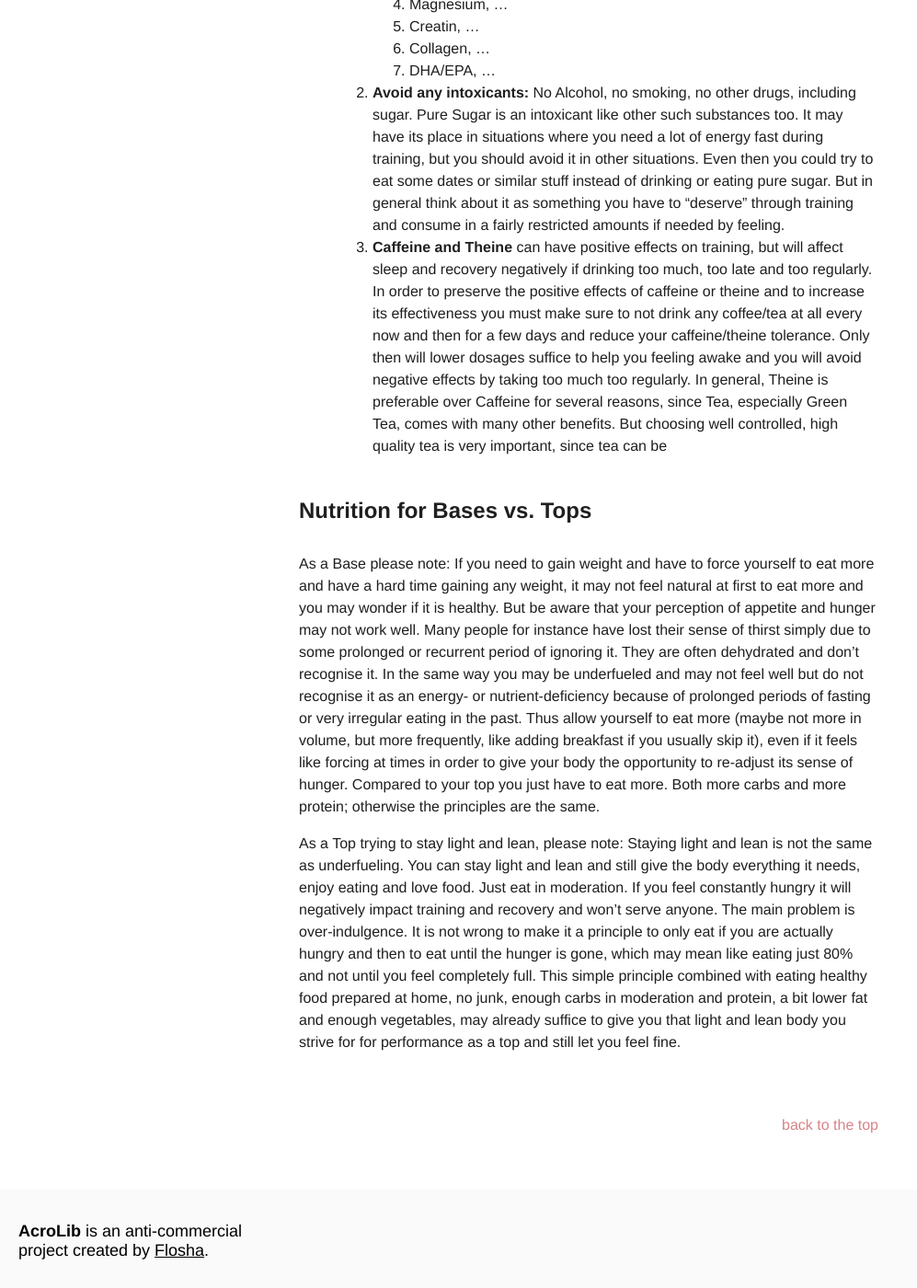
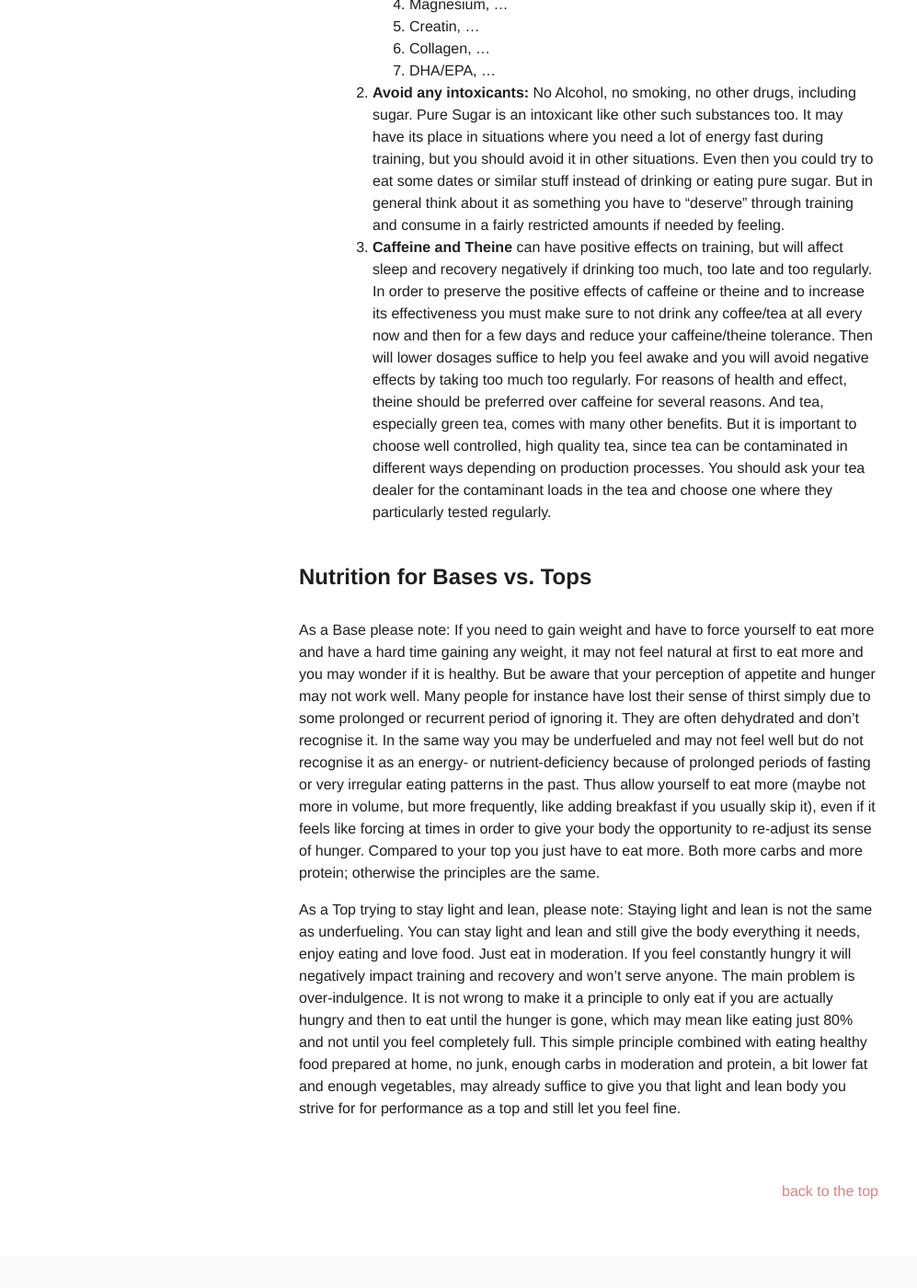
Before and after one commit to floshin/acrolib, a Jekyll site: the page built from training/recovery-guide.md, in a window 1280 px wide and 1400 px high, scrolled down 2139 px. Shown: the whole window at 92% size, without its empty margins (0-997 px from the left). Built offline with Jekyll 4.4.1, drawn with Linux system fonts in a browser that asks for light colours; our own code applies the rules of GitHub Pages for plain Markdown files.

Commit message:
Update recovery-guide.md

```diff
--- a/training/recovery-guide.md
+++ b/training/recovery-guide.md
@@ -22,11 +22,11 @@ In order to recover the best from your training (apart from not training too muc
          6. Collagen, ...
          7. DHA/EPA, ...
     2. **Avoid any intoxicants:** No Alcohol, no smoking, no other drugs, including sugar. Pure Sugar is an intoxicant like other such substances too. It may have its place in situations where you need a lot of energy fast during training, but you should avoid it in other situations. Even then you could try to eat some dates or similar stuff instead of drinking or eating pure sugar. But in general think about it as something you have to "deserve" through training and consume in a fairly restricted amounts if needed by feeling.
-    3. **Caffeine and Theine** can have positive effects on training, but will affect sleep and recovery negatively if drinking too much, too late and too regularly. In order to preserve the positive effects of caffeine or theine and to increase its effectiveness you must make sure to not drink any coffee/tea at all every now and then for a few days and reduce your caffeine/theine tolerance. Only then will lower dosages suffice to help you feeling awake and you will avoid negative effects by taking too much too regularly. In general, Theine is preferable over Caffeine for several reasons, since Tea, especially Green Tea, comes with many other benefits. But choosing well controlled, high quality tea is very important, since tea can be
+    3. **Caffeine and Theine** can have positive effects on training, but will affect sleep and recovery negatively if drinking too much, too late and too regularly. In order to preserve the positive effects of caffeine or theine and to increase its effectiveness you must make sure to not drink any coffee/tea at all every now and then for a few days and reduce your caffeine/theine tolerance. Then will lower dosages suffice to help you feel awake and you will avoid negative effects by taking too much too regularly. For reasons of health and effect, theine should be preferred over caffeine for several reasons. And tea, especially green tea, comes with many other benefits. But it is important to choose well controlled, high quality tea, since tea can be contaminated in different ways depending on production processes. You should ask your tea dealer for the contaminant loads in the tea and choose one where they particularly tested regularly.
 
 
 ## Nutrition for Bases vs. Tops
 
-As a Base please note: If you need to gain weight and have to force yourself to eat more and have a hard time gaining any weight, it may not feel natural at first to eat more and you may wonder if it is healthy. But be aware that your perception of appetite and hunger may not work well. Many people for instance have lost their sense of thirst simply due to some prolonged or recurrent period of ignoring it. They are often dehydrated and don't recognise it. In the same way you may be underfueled and may not feel well but do not recognise it as an energy- or nutrient-deficiency because of prolonged periods of fasting or very irregular eating in the past. Thus allow yourself to eat more (maybe not more in volume, but more frequently, like adding breakfast if you usually skip it), even if it feels like forcing at times in order to give your body the opportunity to re-adjust its sense of hunger. Compared to your top you just have to eat more. Both more carbs and more protein; otherwise the principles are the same.
+As a Base please note: If you need to gain weight and have to force yourself to eat more and have a hard time gaining any weight, it may not feel natural at first to eat more and you may wonder if it is healthy. But be aware that your perception of appetite and hunger may not work well. Many people for instance have lost their sense of thirst simply due to some prolonged or recurrent period of ignoring it. They are often dehydrated and don't recognise it. In the same way you may be underfueled and may not feel well but do not recognise it as an energy- or nutrient-deficiency because of prolonged periods of fasting or very irregular eating patterns in the past. Thus allow yourself to eat more (maybe not more in volume, but more frequently, like adding breakfast if you usually skip it), even if it feels like forcing at times in order to give your body the opportunity to re-adjust its sense of hunger. Compared to your top you just have to eat more. Both more carbs and more protein; otherwise the principles are the same.
 
 As a Top trying to stay light and lean, please note: Staying light and lean is not the same as underfueling. You can stay light and lean and still give the body everything it needs, enjoy eating and love food. Just eat in moderation. If you feel constantly hungry it will negatively impact training and recovery and won't serve anyone. The main problem is over-indulgence. It is not wrong to make it a principle to only eat if you are actually hungry and then to eat until the hunger is gone, which may mean like eating just 80% and not until you feel completely full. This simple principle combined with eating healthy food prepared at home, no junk, enough carbs in moderation and protein, a bit lower fat and enough vegetables, may already suffice to give you that light and lean body you strive for for performance as a top and still let you feel fine.
```
